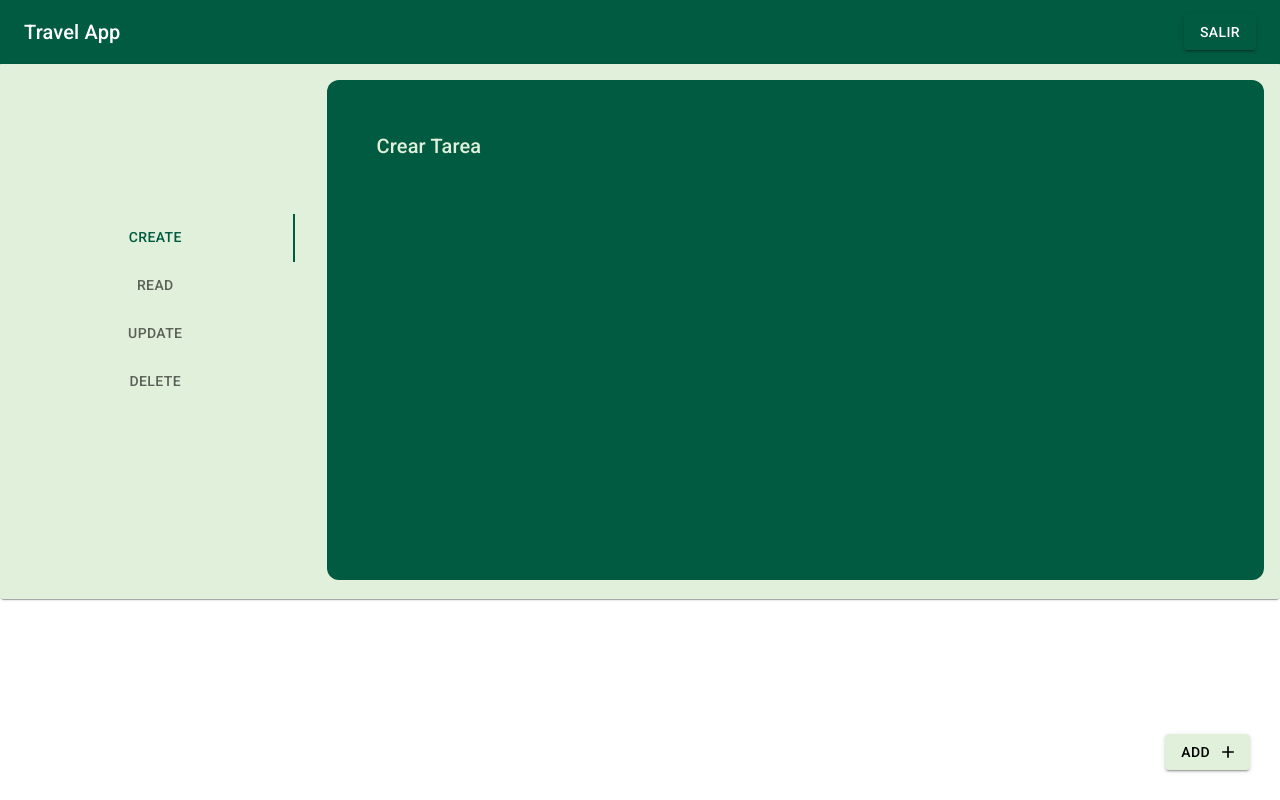
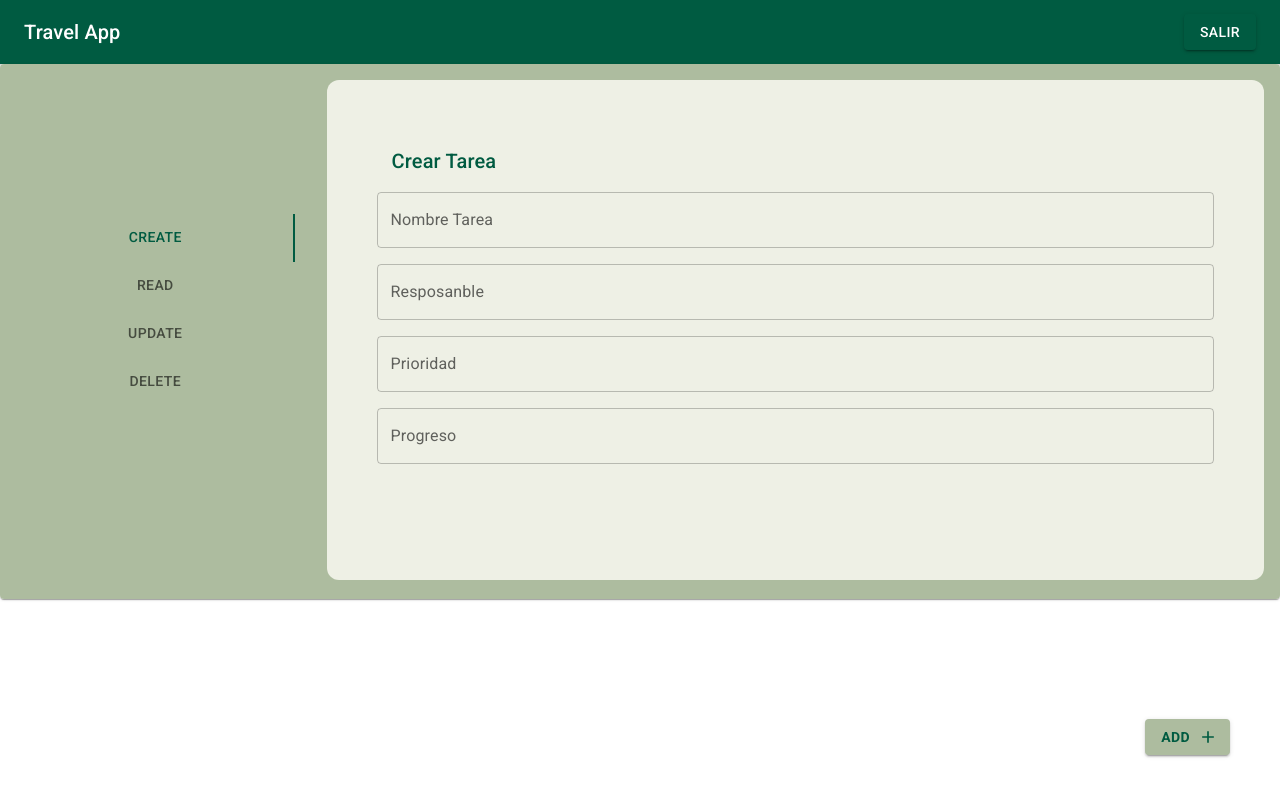
Before and after one commit to PracticesDev/Tasks-Redux, a React (Vite) app: page /taskapp in a window 1280 px wide. Built offline with nearby package versions, Linux system fonts and the light colour scheme.

Commit message:
Cambio del Estado global create

```diff
--- a/src/store/travel/thunks.js
+++ b/src/store/travel/thunks.js
@@ -1,11 +1,35 @@
 
 
-export const createTask = () => {
+// export const createTask = () => {
 
-    return async( dispatch,getState ) => {
+//     return async (dispatch) => {
 
-        console.log(getState());
-        console.log('Crear tarea')
-    }
 
-}
+//         // const {id} = getState().auth;
+//         console.log('Crear tarea')
+
+//         const newTask = {
+
+//             id: new Date().getTime(),
+//             nametask:'',
+//             responsible:'',
+//             priority:'',
+//             state:''
+//         }
+
+
+//         const createJSON = JSON.stringify(newTask)
+
+//         localStorage.setItem('misDatos', createJSON);
+
+//         const datos = localStorage.getItem('misDatos');
+//         const datosRecuperados = JSON.parse(datos) || {};
+
+//         console.log(datosRecuperados)
+
+//         dispatch(createTask(newTask))
+
+
+//     }
+
+// }
--- a/src/store/travel/travelSlice.js
+++ b/src/store/travel/travelSlice.js
@@ -1,23 +1,30 @@
 import { createSlice } from '@reduxjs/toolkit';
 
+const initialState = {
+    id: new Date().getTime(),
+    nametask: '',
+    responsible: '',
+    priority: '',
+    progress: '',
+    created: false,
+}
+
+
 export const travelSlice = createSlice({
+
     name: 'travel',
-    initialState: {
-        isSaving: true,
-        messageSaved: '',
-        note: [],
-        active:null,
-        // active: {
-        //     id: 'ABC',
-        //     nameTask: '',
-        //     responsible: '',
-        //     taskinit: '',
-        //     taskfinish: '',
-        // }
-    },
+    initialState,
+
     reducers: {
 
-        createTask: (state, action) => {
+        createTask: ( state, action ) => {
+
+            const { nametask, responsible, priority, progress } = action.payload;
+            state.nametask = nametask;
+            state.responsible = responsible;
+            state.priority = priority;
+            state.progress = progress;
+            state.created = true;
 
         },
         readTaks: (state, action) => {
@@ -35,9 +42,4 @@ export const travelSlice = createSlice({
 
 
 // Action creators are generated for each case reducer function
-export const {
-        createTask,
-        readTaks,
-        updataTask,
-        deleteTaks,
-    } = travelSlice.actions;
+export const { createTask, readTaks, updataTask, deleteTaks } = travelSlice.actions;
--- a/src/task/components/CreateComponent.jsx
+++ b/src/task/components/CreateComponent.jsx
@@ -1,17 +1,42 @@
-import { useDispatch } from 'react-redux'
+import { useDispatch, useSelector } from 'react-redux'
 
-import { Button, Typography } from '@mui/material'
+import { Button, Typography, TextField, Grid } from '@mui/material'
 import AddIcon from '@mui/icons-material/Add';
 
-import { createTask } from '../../store/travel/thunks';
+import { useForm } from '../../hook/useForm';
+import { createTask } from '../../store/travel/travelSlice';
 
 export const CreateComponent = () => {
 
+  // const task = useSelector((state) => state.task) => para leer lo que tenemos en el store
+  const task = useSelector((state) => state.task);
+
   const dispatch = useDispatch();
 
-  const onClickNewTaks = () => {
+  const { nametask, responsible, priority, progress, onInputChange } = useForm({
 
-    dispatch( createTask() );
+    id: new Date().getTime(),
+    nametask: '',
+    responsible: '',
+    priority: '',
+    progress: ''
+
+  });
+
+
+  const onClickNewTaks = (event) => {
+
+    event.preventDefault();
+
+    const newtask = {
+      nametask,
+      responsible,
+      priority,
+      progress
+    }
+
+    console.log(newtask)
+    dispatch(createTask(newtask));
 
   }
 
@@ -19,12 +44,61 @@ export const CreateComponent = () => {
   return (
 
     <>
-      <Typography variant="h6" color='#E1F0DA'>
+      <Typography variant="h6" color='#005B41' margin='15px'>
         Crear Tarea
       </Typography>
+      <form>
+        <Grid  >
+          <Grid>
+            <TextField
+              label="Nombre Tarea"
+              type="text"
+              placeholder='Descripcion de la tarea'
+              name='nametask'
+              value={nametask}
+              onChange={onInputChange}
+              fullWidth
+            />
+          </Grid>
+
+          <Grid item xs={12} sx={{ mt: 2 }}>
+            <TextField
+              label="Resposanble"
+              type="text"
+              placeholder='Quien realizara la tarea'
+              name='responsible'
+              value={responsible}
+              onChange={onInputChange}
+              fullWidth
+            />
+          </Grid>
+          <Grid item xs={12} sx={{ mt: 2 }}>
+            <TextField
+              label="Prioridad"
+              type="text"
+              placeholder='Prioridad tarea'
+              name='priority'
+              value={priority}
+              onChange={onInputChange}
+              fullWidth
+            />
+          </Grid>
+          <Grid color={'black'} item xs={12} sx={{ mt: 2 }}>
+            <TextField
+              label="Progreso"
+              type="text"
+              placeholder='Progreso de la tarea'
+              name='progress'
+              value={progress}
+              onChange={onInputChange}
+              fullWidth
+            />
+          </Grid>
+        </Grid>
+      </form>
       <Button
         onClick={onClickNewTaks}
-        style={{ backgroundColor: '#E1F0DA', color: 'black', position: 'fixed', right: '20px', bottom: '20px', margin: '10px' }}
+        style={{ backgroundColor: '#ADBC9F', color: '#005B41', position: 'fixed', right: '30px', bottom: '25px', margin: '20px', fontWeight: 'bold' }}
         variant="contained"
         endIcon={<AddIcon />}
       >
--- a/src/task/layout/LayoutTravel.jsx
+++ b/src/task/layout/LayoutTravel.jsx
@@ -53,7 +53,7 @@ export const LayoutTravel = () => {
                         height: '500px',
                         padding: '50px',
                         borderRadius: '12px',
-                        backgroundColor: 'primary.main'
+                        backgroundColor: 'secondary.main'
                     }}>
 
 
--- a/src/theme/purpleTheme.js
+++ b/src/theme/purpleTheme.js
@@ -8,10 +8,11 @@ export const purpleTheme = createTheme({
 
         },
         secondary: {
-            main: '#0D1282'
+            main: '#EEF0E5'
         },
         three: {
-            main: '#E1F0DA'
+            main: '#ADBC9F'
+            //main: '#E1F0DA'
         },
         error: {
             main: red.A400
```
